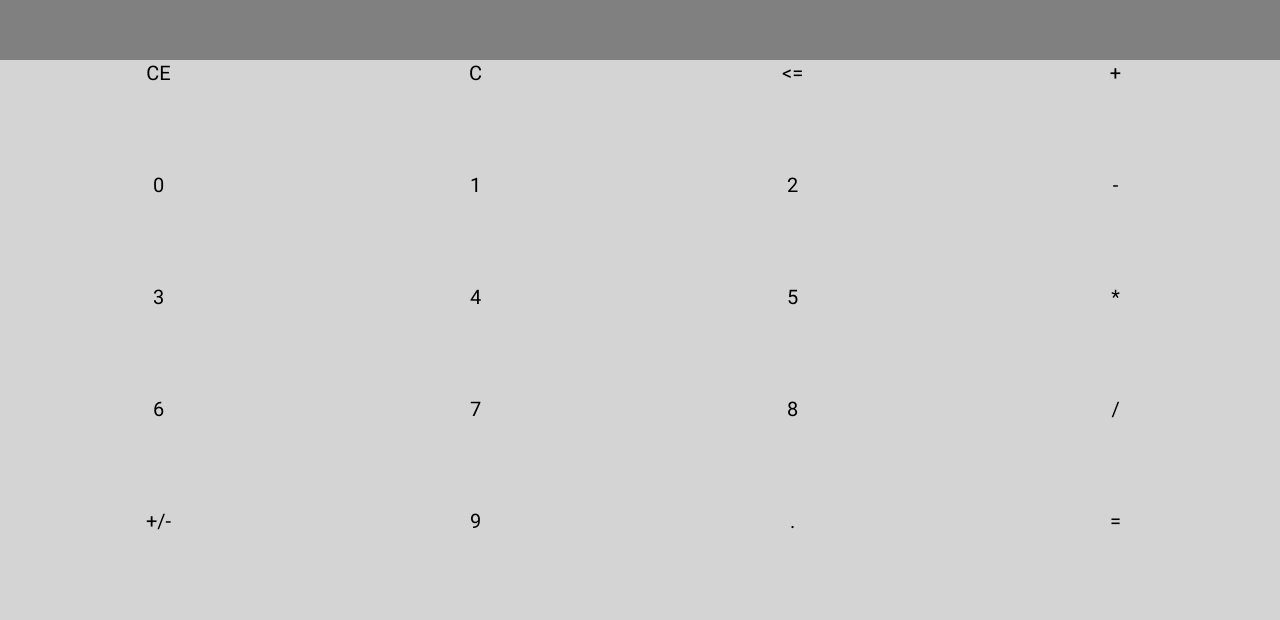
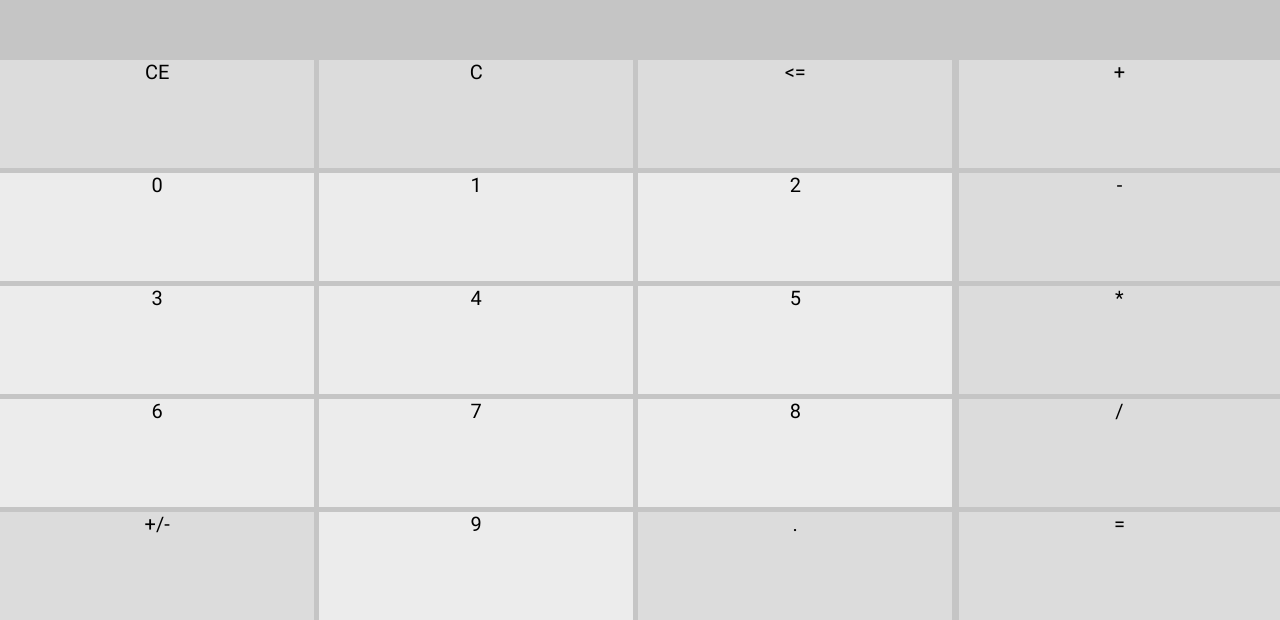
Before and after one commit to bvth/react-calculator, a React (Create React App) app: page / in a window 1280 px wide. Shown: the part 180-800 px from the top of the page. Built offline with nearby package versions, Linux system fonts and the light colour scheme.

Commit message:
config gaps and colors

```diff
--- a/src/style/app.scss
+++ b/src/style/app.scss
@@ -1,5 +1,6 @@
 body{
     margin: 0;
+    background:#c5c5c5;
 }
 #app{
     position: fixed;
--- a/src/style/display.scss
+++ b/src/style/display.scss
@@ -1,5 +1,5 @@
 .display{
     width: 100%;
     height: 30%;
-    background: grey;
+    background: #c5c5c5;
 }
--- a/src/style/keyboard.scss
+++ b/src/style/keyboard.scss
@@ -3,62 +3,34 @@
     display: grid;
     grid-template-areas: "edit edit edit op" "num num num op" "num num num op" "num num num op" "num num num op";
     grid-template-columns: 25%;
-    // grid-template-rows: 20%;
-
-    // .button{
-    //     display: inline-block;
-    //     height: 20%;
-    //     margin: 0.5%;
-    //     border: 1px solid #d4d4d4;
-    //     background: #d4d4d4;
-    //     font-size: 20px;
-    //     text-align: center;
-    //     &:hover{
-    //         cursor: pointer;
-    //         background: #bebebe;
-    //         border-color: #bebebe;
-    //     }
-    //     &.number, &.sign{
-    //         width: 31.9%;
-    //     }
-    //     &.operator{
-    //         width: 100%;
-    //     }
-    // }
-    // .num_pad{
-    //     width: 80%;
-    //     height: 100%;
-    //     display: inline-block;
-    //     vertical-align: top;
-    // }
-    // .op_pad{
-    //     width: 20%;
-    //     height: 100%;
-    //     display: inline-block;
-    // }
-    .button{
-        // display: inline-block;
-        // height: 20%;
-        // width: 25%;
-        // margin: 0.5%;
-
-        border: 1px solid #d4d4d4;
-        background: #d4d4d4;
-        font-size: 20px;
-        text-align: center;
-        &.operator{
-            grid-column: 4;
-        }
+    grid-column-gap: 0.5%;
+    grid-row-gap: 1%;
+    .operator{
+        grid-column: 4;
     }
     .numpad{
         grid-area: num;
         display: grid;
         grid-template-columns: 1fr 1fr 1fr;
         grid-template-areas: ". . ." ". . ." ". . ." "sign1 . sign2";
+        grid-column-gap: inherit;
+        grid-row-gap: inherit;
+        .number{
+            background: rgba(239, 239, 239, 0.94);
+        }
     }
     .editpad{
         grid-area: edit;
         display: grid;
         grid-template-columns: 1fr 1fr 1fr;
+        grid-column-gap: inherit;
+        grid-row-gap: inherit;
     }
 }
+.button{
+    // border: 1px solid #d4d4d4;
+    background:rgb(220, 220, 220);
+    font-size: 20px;
+    text-align: center;
+    cursor: pointer;
+}
```
